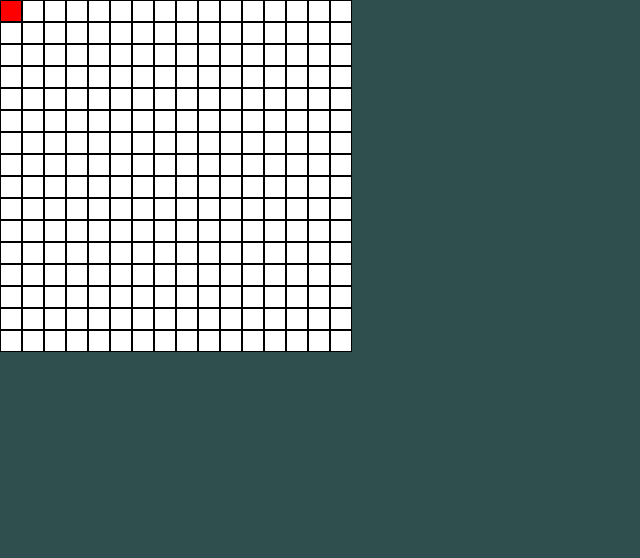
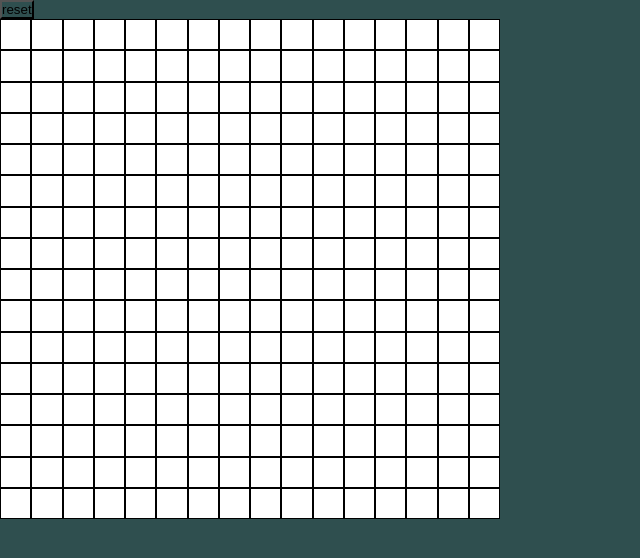
Before and after one commit to rajat4984/Etch-a-sketch, a plain HTML site: page index.html in a window 1280 px wide. Shown: the whole page, without its empty margins (0-640 px from the left). Drawn offline with Linux system fonts and the light colour scheme.

Commit message:
reset button added

```diff
--- a/app.js
+++ b/app.js
@@ -1,30 +1,40 @@
-let container = document.querySelector(".container");
-let i = 0;
+let defaultNUmber = 16;
+const container = document.querySelector(".container");
+const resetButton = document.querySelector(".reset-button");
 
-function handleDivHover(e) {
-    console.log(e.target)
-    e.target.style.backgroundColor = "red";
-}
+resetButton.addEventListener('click',handleReset)
 
-const createGrid = () => {
-  let i = 0;
-  let divContainer = document.createElement("div");
-  divContainer.classList.add("div-container");
-  while (i < 16) {
-    let squareDivs = document.createElement("div");
-    squareDivs.classList.add("square-div");
-    squareDivs.style.width = "20px";
-    squareDivs.style.height = "20px";
-    squareDivs.style.backgroundColor = "white";
-    squareDivs.style.border = "1px solid black";
-    squareDivs.addEventListener("mouseover", handleDivHover);
-    divContainer.appendChild(squareDivs);
-    container.appendChild(divContainer);
-    i++;
+
+const createGrid = (number) => {
+  let area = number * number;
+  for (let i = 1; i <= area; i++) {
+    let divSquare = document.createElement("div");
+    container.style.gridTemplateColumns = `repeat(${number},1fr)`;
+    container.style.gridTemplateRows = `repeat(${number},1fr)`;
+    divSquare.style.backgroundColor = "white";
+    divSquare.style.border = "1px black solid";
+    container.insertAdjacentElement("beforeend", divSquare);
   }
+  let pixels = container.querySelectorAll("div");
+  pixels.forEach((pixel) => {
+    pixel.addEventListener("mouseover", handleHover);
+  });
 };
 
-while (i < 16) {
-  createGrid();
-  i++;
-}
+
+
+
+function handleHover(e){
+  e.target.style.backgroundColor = "red";
+};
+
+function handleReset(){
+  let pixels = container.querySelectorAll("div");
+  let userNumber = prompt("Number of squares you want")
+  pixels.forEach((pixel) =>{
+    pixel.remove();
+  })
+  createGrid(userNumber)
+};
+
+createGrid(defaultNUmber);
--- a/index.html
+++ b/index.html
@@ -9,8 +9,8 @@
     <title>Etch a Sketch</title>
 </head>
 <body>
-    <div class="container">
-
+    <button class="reset-button">reset</button>
+    <div  class="container">
     </div>
 </body>
 </html>
--- a/style.css
+++ b/style.css
@@ -1,14 +1,17 @@
-*{
-    margin: 0;
-    padding: 0;
-    background-color: darkslategrey;
+* {
+  margin: 0;
+  padding: 0;
+  background-color: darkslategrey;
 }
 
-.container{
-    display: flex;
+.container {
+    display: grid;
+    width: 500px;
+    height: 500px;
+    position: absolute;
+    background-color: white;
 }
-
-.square-div{
-    transition: .3s;
-    cursor: pointer;
+.square-div {
+  transition: 0.3s;
+  cursor: pointer;
 }
```
